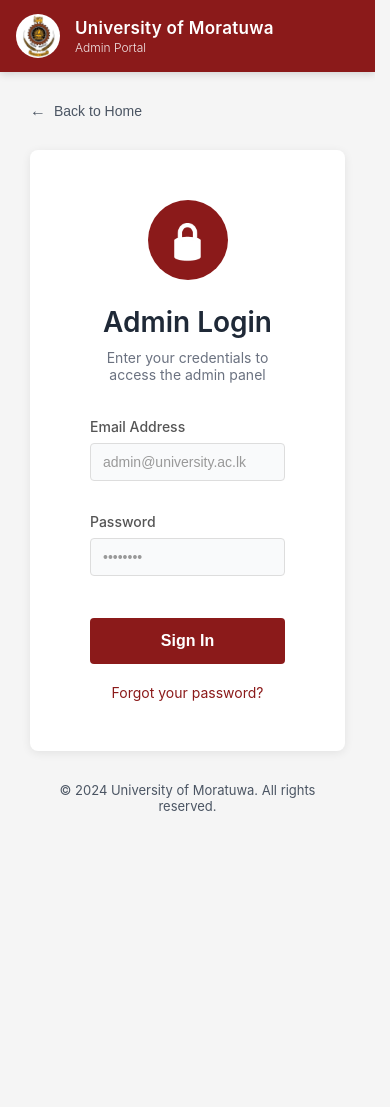
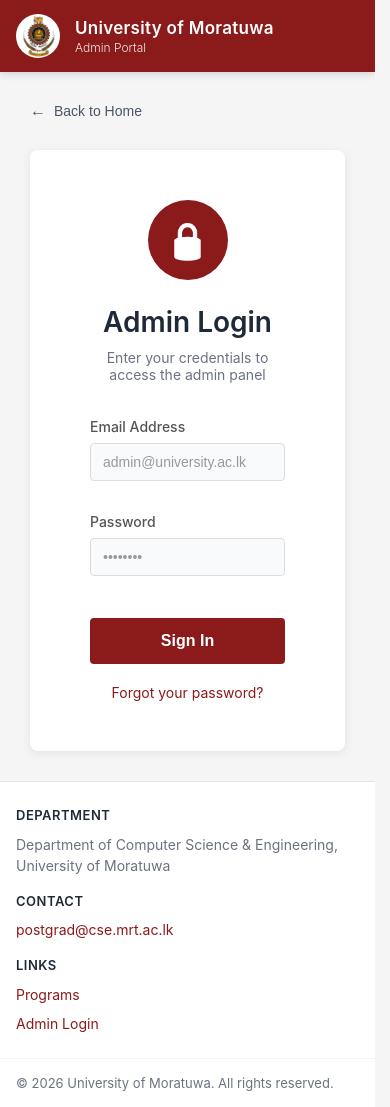
Before and after one commit to Geesara-Abenayaka/Software-Group-Project, a React (Vite) app: page /login in a window 390 px wide. Before the commit the page ends 844 px from the top, so only its background shows below. Built offline with nearby package versions, Linux system fonts and the light colour scheme; no server answers.

Commit message:
feat(layout): add SiteFooter with department contact on the public pages
Department, contact email and links in three columns (one on phones), and
the current year in the copyright line. Replaces the fixed "© 2024" footer
on the login and reset password pages.

```diff
--- a/src/App.css
+++ b/src/App.css
@@ -442,12 +442,67 @@
   text-decoration: underline;
 }
 
-.footer {
-  text-align: center;
-  color: var(--ink-muted);
+/* Footer shared by the public pages */
+.site-footer {
+  background: var(--surface);
+  border-top: 1px solid var(--border);
+  color: var(--muted);
+  font-size: 14px;
+}
+
+.site-footer__content {
+  max-width: 1200px;
+  margin: 0 auto;
+  padding: var(--space-8) 30px var(--space-6);
+  display: grid;
+  grid-template-columns: 2fr 1fr 1fr;
+  gap: var(--space-6);
+  line-height: 1.5;
+}
+
+.site-footer__heading {
+  margin-bottom: var(--space-2);
+  color: var(--ink);
   font-size: 13px;
-  margin-top: auto;
-  padding-top: 30px;
+  font-weight: 600;
+  letter-spacing: 0.5px;
+  text-transform: uppercase;
+}
+
+.site-footer__links {
+  list-style: none;
+  display: flex;
+  flex-direction: column;
+  gap: var(--space-2);
+}
+
+.site-footer a {
+  color: var(--brand-text);
+  text-decoration: none;
+}
+
+.site-footer a:hover {
+  text-decoration: underline;
+}
+
+.site-footer__copy {
+  max-width: 1200px;
+  margin: 0 auto;
+  padding: var(--space-4) 30px;
+  border-top: 1px solid var(--border-subtle);
+  font-size: 13px;
+}
+
+@media (max-width: 768px) {
+  .site-footer__content {
+    grid-template-columns: 1fr;
+    gap: var(--space-4);
+    padding: var(--space-6) 16px;
+  }
+
+  .site-footer__copy {
+    padding: var(--space-4) 16px;
+  }
 }
 
 /* Loading and Error States */
--- /dev/null
+++ b/src/components/SiteFooter.jsx
@@ -0,0 +1,31 @@
+import { Link } from 'react-router-dom';
+
+// Footer shared by the public pages.
+function SiteFooter() {
+  return (
+    <footer className="site-footer">
+      <div className="site-footer__content">
+        <div>
+          <h2 className="site-footer__heading">Department</h2>
+          <p>Department of Computer Science &amp; Engineering, University of Moratuwa</p>
+        </div>
+        <div>
+          <h2 className="site-footer__heading">Contact</h2>
+          <a href="mailto:postgrad@cse.mrt.ac.lk">postgrad@cse.mrt.ac.lk</a>
+        </div>
+        <nav aria-label="Footer">
+          <h2 className="site-footer__heading">Links</h2>
+          <ul className="site-footer__links">
+            <li><Link to="/">Programs</Link></li>
+            <li><Link to="/login">Admin Login</Link></li>
+          </ul>
+        </nav>
+      </div>
+      <p className="site-footer__copy">
+        © {new Date().getFullYear()} University of Moratuwa. All rights reserved.
+      </p>
+    </footer>
+  );
+}
+
+export default SiteFooter;
--- a/src/pages/HomePage.jsx
+++ b/src/pages/HomePage.jsx
@@ -2,6 +2,7 @@ import { useState, useEffect } from 'react';
 import { useNavigate, useLocation } from 'react-router-dom';
 import API_BASE_URL from '../utils/apiConfig';
 import SiteHeader from '../components/SiteHeader';
+import SiteFooter from '../components/SiteFooter';
 
 function HomePage() {
   const navigate = useNavigate();
@@ -171,6 +172,7 @@ function HomePage() {
           ))}
         </div>
       </main>
+      <SiteFooter />
     </div>
   );
 }
--- a/src/pages/LoginPage.jsx
+++ b/src/pages/LoginPage.jsx
@@ -4,6 +4,7 @@ import axios from 'axios'
 import '../App.css'
 import API_BASE_URL from '../utils/apiConfig'
 import SiteHeader from '../components/SiteHeader'
+import SiteFooter from '../components/SiteFooter'
 
 function LoginPage() {
   const [email, setEmail] = useState('')
@@ -86,11 +87,8 @@ function LoginPage() {
             </Link>
           </form>
         </div>
-
-        <footer className="footer">
-          © 2024 University of Moratuwa. All rights reserved.
-        </footer>
       </main>
+      <SiteFooter />
     </div>
   )
 }
--- a/src/pages/ProgramDetailPage.jsx
+++ b/src/pages/ProgramDetailPage.jsx
@@ -4,6 +4,7 @@ import '../styles/ProgramDetailPage.css';
 import { generateCourseDetailsPDF, generateCallForApplicationPDF } from '../utils/pdfGenerator';
 import API_BASE_URL from '../utils/apiConfig';
 import SiteHeader from '../components/SiteHeader';
+import SiteFooter from '../components/SiteFooter';
 
 function ProgramDetailPage() {
   const { shortCode } = useParams();
@@ -195,6 +196,7 @@ function ProgramDetailPage() {
           </div>
         </div>
       </main>
+      <SiteFooter />
     </div>
   );
 }
--- a/src/pages/ResetPasswordPage.jsx
+++ b/src/pages/ResetPasswordPage.jsx
@@ -3,6 +3,7 @@ import { useNavigate } from 'react-router-dom'
 import axios from 'axios'
 import '../App.css'
 import SiteHeader from '../components/SiteHeader'
+import SiteFooter from '../components/SiteFooter'
 
 const ADMIN_RECOVERY_EMAIL = 'admin@uom.lk'
 
@@ -243,11 +244,8 @@ function ResetPasswordPage() {
             </form>
           )}
         </div>
-
-        <footer className="footer">
-          © 2024 University of Moratuwa. All rights reserved.
-        </footer>
       </main>
+      <SiteFooter />
     </div>
   )
 }
```
